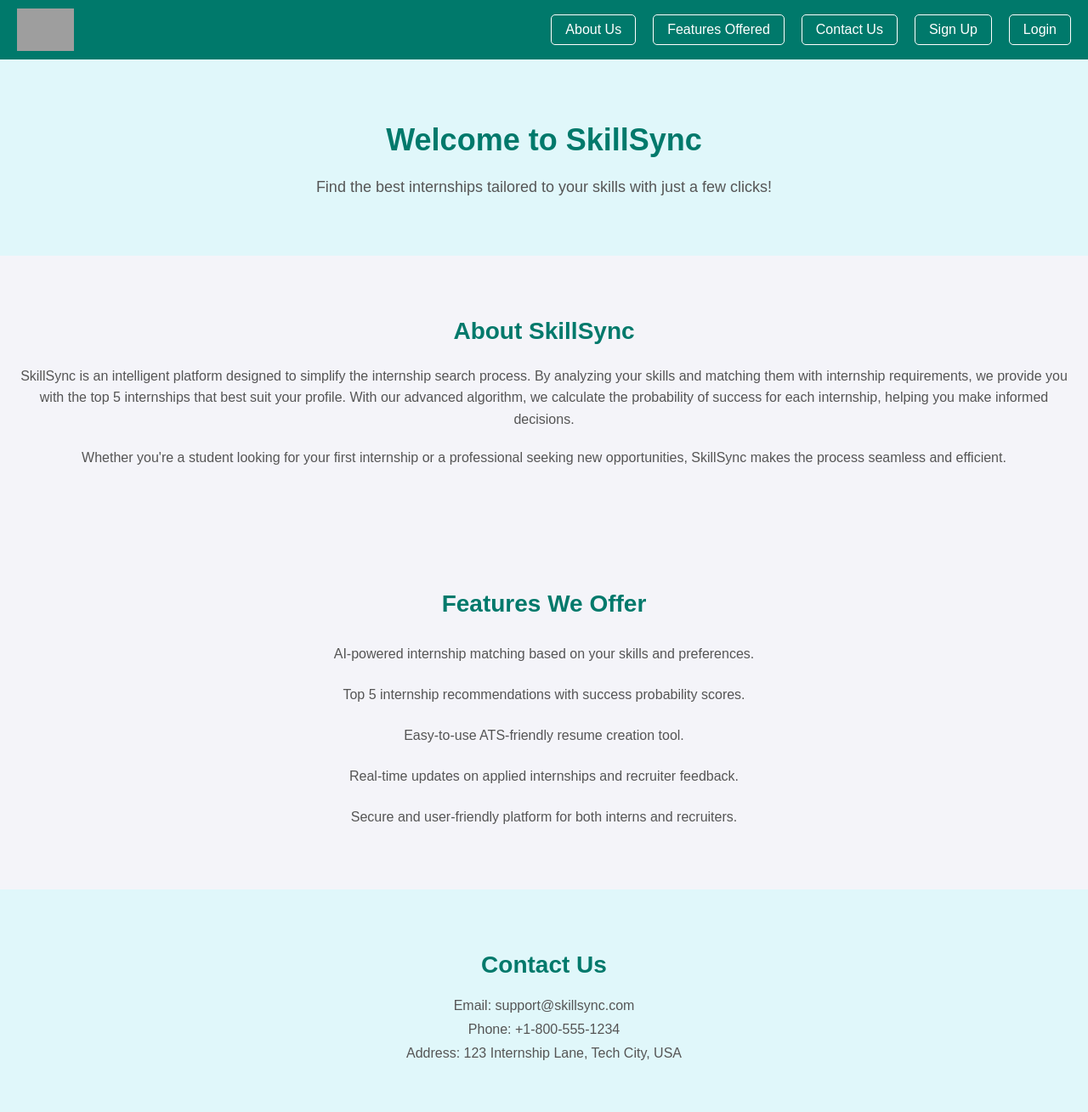
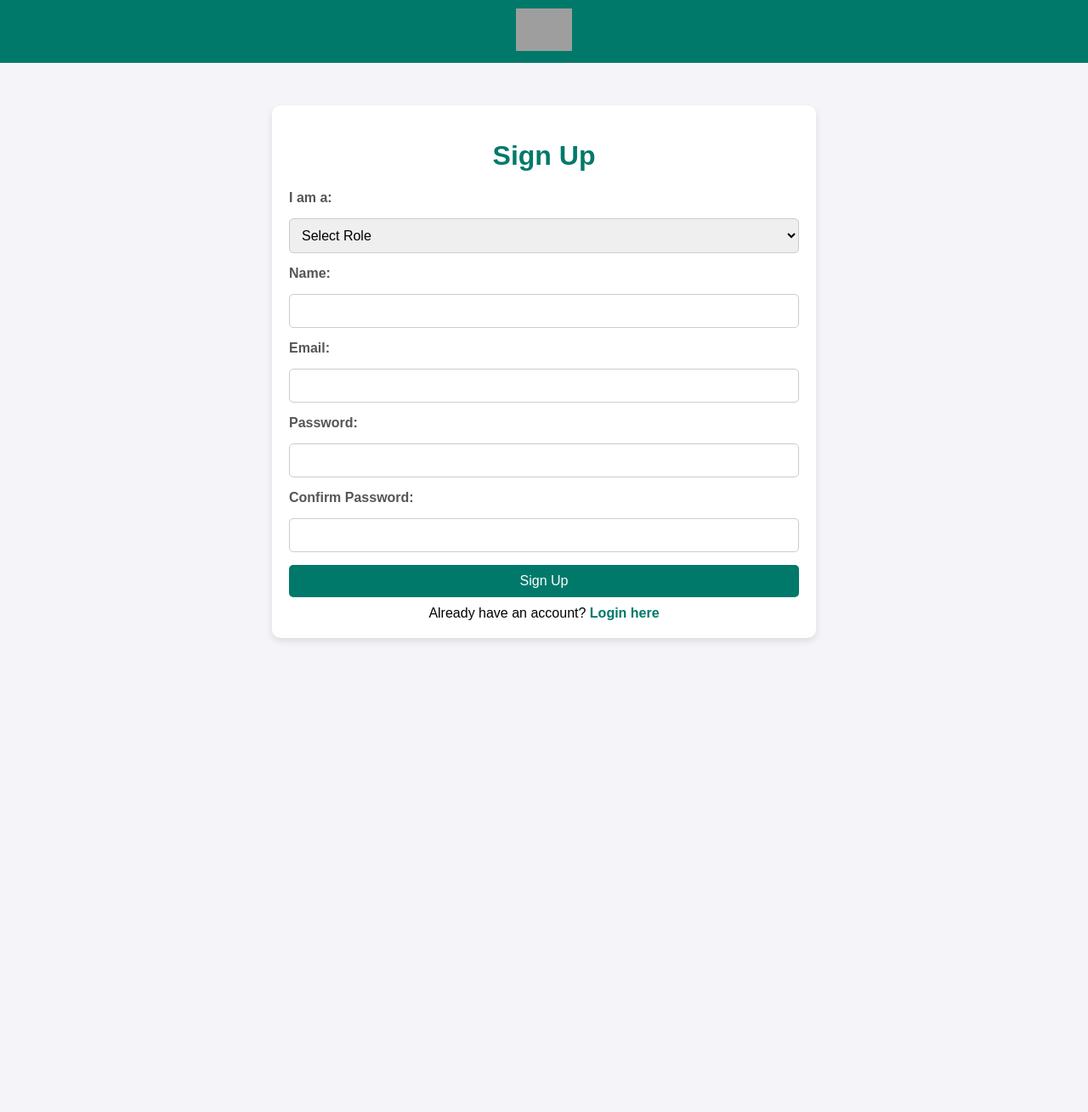
Before and after one commit to BChaitanyaReddy895/SkillSync, a Python web app: template templates/index.html in a window 1280 px wide. Shown: the whole page at 85% size. After the commit the page ends 755 px from the top, so only its background shows below. Run offline with Jinja, Linux system fonts and the light colour scheme; the template is opened without the code that fills it, so the values that code supplies are empty; grey boxes are pictures that could not be loaded.

Commit message:
Update templates/index.html

```diff
--- a/templates/index.html
+++ b/templates/index.html
@@ -3,13 +3,8 @@
 <head>
     <meta charset="UTF-8">
     <meta name="viewport" content="width=device-width, initial-scale=1.0">
-    <link rel="icon" href="{{ url_for('static', filename='favicon.ico') }}" type="image/x-icon">
-    <title>SkillSync - Internship Matcher</title>
+    <title>Sign Up - SkillSync</title>
     <style>
-        html {
-            scroll-behavior: smooth;
-        }
-
         body {
             font-family: Arial, sans-serif;
             margin: 0;
@@ -19,109 +14,111 @@
 
         header {
             background-color: #00796b;
-            color: white;
             padding: 10px 20px;
-            display: flex;
-            align-items: center;
-            justify-content: space-between;
+            text-align: center;
         }
 
         header img {
             height: 50px;
         }
 
-        nav {
-            display: flex;
-            gap: 20px;
-            align-items: center;
+        .container {
+            max-width: 600px;
+            margin: 50px auto;
+            background: white;
+            padding: 20px;
+            border-radius: 10px;
+            box-shadow: 0 4px 8px rgba(0, 0, 0, 0.1);
         }
 
-        nav span {
-            font-size: 16px;
+        h1 {
+            text-align: center;
+            color: #00796b;
         }
 
-        nav a {
+        form {
+            display: flex;
+            flex-direction: column;
+            gap: 15px;
+        }
+
+        label {
+            font-weight: bold;
+            color: #555;
+        }
+
+        input, select {
+            padding: 10px;
+            font-size: 16px;
+            border: 1px solid #ccc;
+            border-radius: 5px;
+            width: 100%;
+            box-sizing: border-box;
+        }
+
+        input.error, select.error {
+            border-color: red;
+        }
+
+        .error-message {
+            color: red;
+            font-size: 14px;
+            margin-top: 5px;
+            display: none;
+        }
+
+        .form-group {
+            display: flex;
+            flex-wrap: wrap;
+            gap: 15px;
+        }
+
+        .form-group > div {
+            flex: 1;
+            min-width: 45%;
+        }
+
+        button {
+            padding: 10px;
+            background-color: #00796b;
             color: white;
-            text-decoration: none;
+            border: none;
+            border-radius: 5px;
             font-size: 16px;
-            padding: 8px 16px;
-            border: 1px solid white;
-            border-radius: 5px;
+            cursor: pointer;
             transition: background-color 0.3s ease;
         }
 
-        nav a:hover {
-            background-color: white;
-            color: #00796b;
+        button:hover {
+            background-color: #005a4f;
         }
 
-        .hero {
+        .login-link {
             text-align: center;
-            padding: 50px 20px;
-            background-color: #e0f7fa;
+            margin-top: 10px;
         }
 
-        .hero h1 {
-            font-size: 36px;
+        .login-link a {
             color: #00796b;
+            text-decoration: none;
+            font-weight: bold;
         }
 
-        .hero p {
-            font-size: 18px;
-            color: #555;
-            margin: 20px 0;
+        .login-link a:hover {
+            text-decoration: underline;
         }
 
-        .about, .features {
-            padding: 50px 20px;
-            text-align: center;
+        .error {
+            color: red;
+            font-weight: bold;
+        }
+        .success {
+            color: green;
+            font-weight: bold;
         }
 
-        .about h2, .features h2 {
-            font-size: 28px;
-            color: #00796b;
-        }
-
-        .about p, .features p {
-            font-size: 16px;
-            color: #555;
-            margin: 20px 0;
-            line-height: 1.6;
-        }
-
-        .features ul {
-            list-style-type: none;
-            padding: 0;
-        }
-
-        .features li {
-            font-size: 16px;
-            color: #555;
-            margin: 10px 0;
-            padding: 10px;
-            border-radius: 5px;
-            transition: background-color 0.3s ease;
-        }
-
-        .features li:hover {
-            background-color: #e0f2e9;
-        }
-
-        .contact {
-            padding: 50px 20px;
-            text-align: center;
-            background-color: #e0f7fa;
-        }
-
-        .contact h2 {
-            font-size: 28px;
-            color: #00796b;
-        }
-
-        .contact p {
-            font-size: 16px;
-            color: #555;
-            margin: 10px 0;
+        .recruiter-fields {
+            display: none;
         }
     </style>
 </head>
@@ -130,57 +127,151 @@
         {% if url_for('static', filename='logo.png') %}
             <img src="{{ url_for('static', filename='logo.png') }}" alt="SkillSync Logo">
         {% else %}
-            <h1>SkillSync</h1>
+            <h1 style="color: white;">SkillSync</h1>
         {% endif %}
-        <nav>
-            <a href="#about">About Us</a>
-            <a href="#features">Features Offered</a>
-            <a href="#contact">Contact Us</a>
-            {% if session['user_name'] %}
-                <span>Welcome, {{ session['user_name'] }}</span>
-                <a href="{{ url_for('logout') }}">Logout</a>
-            {% else %}
-                <a href="{{ url_for('signup') }}">Sign Up</a>
-                <a href="{{ url_for('login') }}">Login</a>
+    </header>
+    <div class="container">
+        <h1>Sign Up</h1>
+        {% with messages = get_flashed_messages(with_categories=true) %}
+            {% if messages %}
+                <div>
+                {% for category, message in messages %}
+                    <p class="{{ category }}">{{ message }}</p>
+                {% endfor %}
+                </div>
             {% endif %}
-        </nav>
-    </header>
+        {% endwith %}
+        <form action="{{ url_for('signup') }}" method="POST" onsubmit="return validateForm()">
+            <label for="role">I am a:</label>
+            <select id="role" name="role" onchange="toggleFields()" required>
+                <option value="">Select Role</option>
+                <option value="intern" {% if request.form.get('role') == 'intern' %}selected{% endif %}>Intern</option>
+                <option value="recruiter" {% if request.form.get('role') == 'recruiter' %}selected{% endif %}>Recruiter</option>
+            </select>
+            <span id="role-error" class="error-message">Please select a role.</span>
 
-    <div class="hero">
-        <h1>Welcome to SkillSync</h1>
-        <p>Find the best internships tailored to your skills with just a few clicks!</p>
+            <label for="name">Name:</label>
+            <input type="text" id="name" name="name" value="{{ request.form.get('name', '') }}" required>
+
+            <label for="email">Email:</label>
+            <input type="email" id="email" name="email" value="{{ request.form.get('email', '') }}" required>
+
+            <label for="password">Password:</label>
+            <input type="password" id="password" name="password" required>
+            <span id="password-error" class="error-message">Passwords do not match.</span>
+
+            <label for="confirm_password">Confirm Password:</label>
+            <input type="password" id="confirm_password" name="confirm_password" required>
+
+            <!-- Recruiter-specific fields -->
+            <div id="recruiter-fields" class="recruiter-fields">
+                <div class="form-group">
+                    <div>
+                        <label for="organization_name">Organization/Company Name:</label>
+                        <input type="text" id="organization_name" name="organization_name" value="{{ request.form.get('organization_name', '') }}" class="{% if request.form.get('role') == 'recruiter' and not request.form.get('organization_name') %}error{% endif %}">
+                        <span id="organization-error" class="error-message">Company name is required for recruiters.</span>
+                    </div>
+                    <div>
+                        <label for="contact_details">Contact Details:</label>
+                        <input type="text" id="contact_details" name="contact_details" value="{{ request.form.get('contact_details', '') }}">
+                    </div>
+                </div>
+                <div class="form-group">
+                    <div>
+                        <label for="location">Location:</label>
+                        <input type="text" id="location" name="location" value="{{ request.form.get('location', '') }}">
+                    </div>
+                    <div>
+                        <label for="website_link">Website Link:</label>
+                        <input type="url" id="website_link" name="website_link" value="{{ request.form.get('website_link', '') }}">
+                    </div>
+                </div>
+            </div>
+
+            <!-- Intern-specific field -->
+            <div id="intern-fields" style="display: none;">
+                <label for="skills">Skills (comma-separated):</label>
+                <input type="text" id="skills" name="skills" value="{{ request.form.get('skills', '') }}">
+            </div>
+
+            <button type="submit">Sign Up</button>
+        </form>
+        <div class="login-link">
+            Already have an account? <a href="{{ url_for('login') }}">Login here</a>
+        </div>
     </div>
 
-    <div id="about" class="about">
-        <h2>About SkillSync</h2>
-        <p>
-            SkillSync is an intelligent platform designed to simplify the internship search process.
-            By analyzing your skills and matching them with internship requirements, we provide you with
-            the top 5 internships that best suit your profile. With our advanced algorithm, we calculate
-            the probability of success for each internship, helping you make informed decisions.
-        </p>
-        <p>
-            Whether you're a student looking for your first internship or a professional seeking new opportunities,
-            SkillSync makes the process seamless and efficient.
-        </p>
-    </div>
+    <script>
+        function toggleFields() {
+            const role = document.getElementById('role').value;
+            const recruiterFields = document.getElementById('recruiter-fields');
+            const internFields = document.getElementById('intern-fields');
+            const organizationInput = document.getElementById('organization_name');
+            const skillsInput = document.getElementById('skills');
 
-    <div id="features" class="features">
-        <h2>Features We Offer</h2>
-        <ul>
-            <li>AI-powered internship matching based on your skills and preferences.</li>
-            <li>Top 5 internship recommendations with success probability scores.</li>
-            <li>Easy-to-use ATS-friendly resume creation tool.</li>
-            <li>Real-time updates on applied internships and recruiter feedback.</li>
-            <li>Secure and user-friendly platform for both interns and recruiters.</li>
-        </ul>
-    </div>
+            if (role === 'recruiter') {
+                recruiterFields.style.display = 'block';
+                internFields.style.display = 'none';
+                organizationInput.required = true;
+                skillsInput.required = false;
+            } else if (role === 'intern') {
+                recruiterFields.style.display = 'none';
+                internFields.style.display = 'block';
+                organizationInput.required = false;
+                skillsInput.required = true;
+            } else {
+                recruiterFields.style.display = 'none';
+                internFields.style.display = 'none';
+                organizationInput.required = false;
+                skillsInput.required = false;
+            }
+        }
 
-    <div id="contact" class="contact">
-        <h2>Contact Us</h2>
-        <p>Email: support@skillsync.com</p>
-        <p>Phone: +1-800-555-1234</p>
-        <p>Address: 123 Internship Lane, Tech City, USA</p>
-    </div>
+        function validateForm() {
+            const role = document.getElementById('role').value;
+            const roleError = document.getElementById('role-error');
+            const password = document.getElementById('password').value;
+            const confirmPassword = document.getElementById('confirm_password').value;
+            const passwordError = document.getElementById('password-error');
+            const organization = document.getElementById('organization_name').value.trim();
+            const organizationError = document.getElementById('organization-error');
+            const organizationInput = document.getElementById('organization_name');
+
+            let isValid = true;
+
+            // Validate role
+            if (!role) {
+                document.getElementById('role').classList.add('error');
+                roleError.style.display = 'block';
+                isValid = false;
+            } else {
+                roleError.style.display = 'none';
+            }
+
+            // Validate password match
+            if (password !== confirmPassword) {
+                document.getElementById('password').classList.add('error');
+                document.getElementById('confirm_password').classList.add('error');
+                passwordError.style.display = 'block';
+                isValid = false;
+            } else {
+                passwordError.style.display = 'none';
+            }
+
+            // Validate organization name for recruiters
+            if (role === 'recruiter' && !organization) {
+                organizationInput.classList.add('error');
+                organizationError.style.display = 'block';
+                isValid = false;
+            } else {
+                organizationError.style.display = 'none';
+            }
+
+            return isValid;
+        }
+
+        // Run on page load to set initial state
+        toggleFields();
+    </script>
 </body>
 </html>
```
